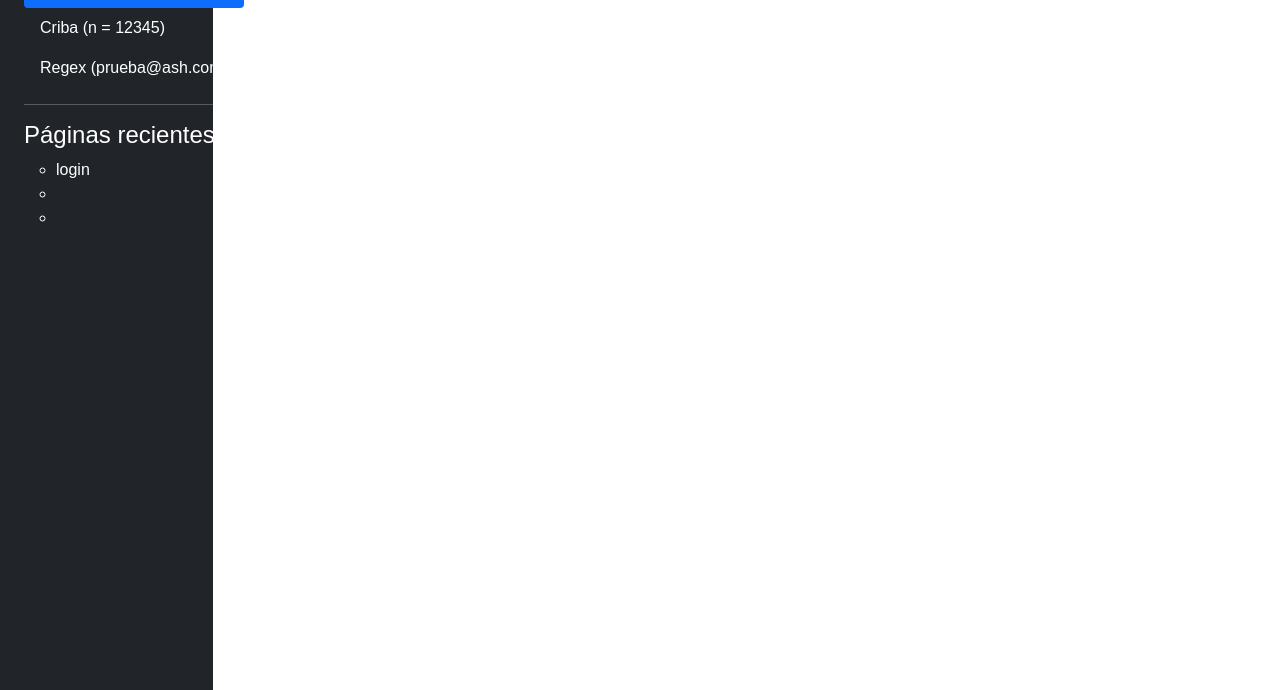
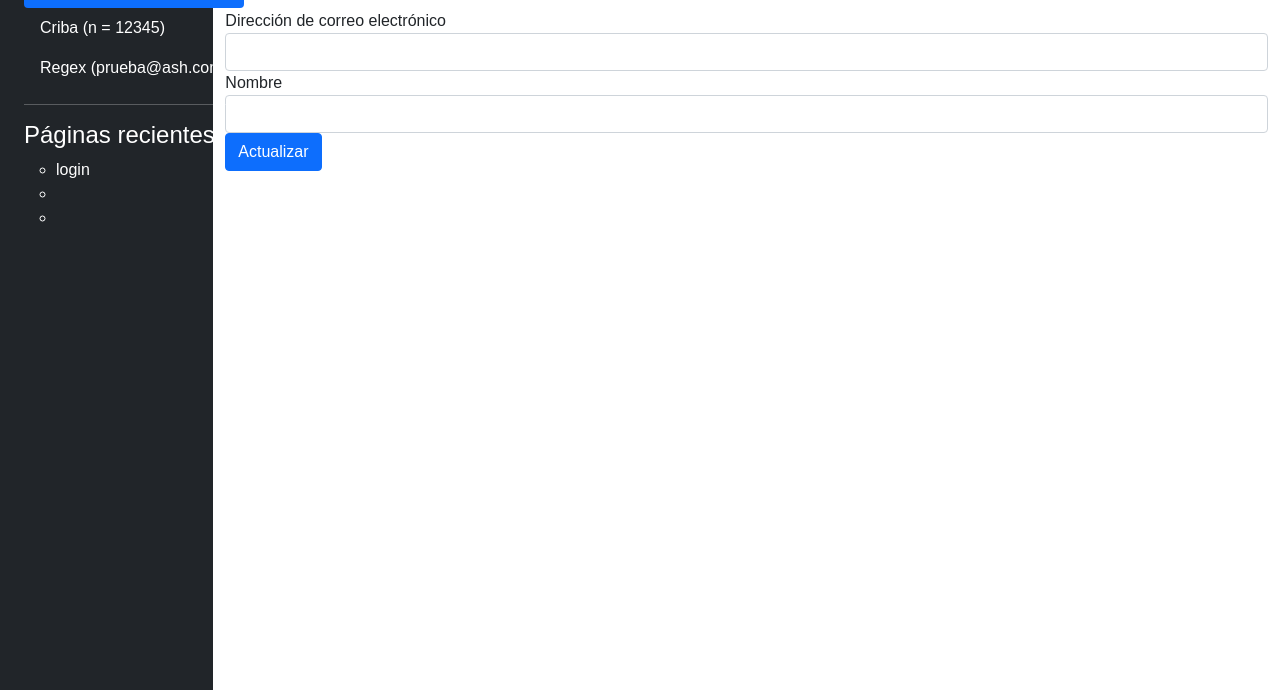
Before and after one commit to Asmilex/DAI, a Flask app: page /login in a window 1280 px wide. Shown: the part 165-855 px from the top of the page. Run offline with Flask 2, Linux system fonts and the light colour scheme; parts of the project's set-up code (start-up, migrations or seed data) failed here and were passed over.

Commit message:
Datos de los usuarios

```diff
--- a/app/app.py
+++ b/app/app.py
@@ -9,22 +9,22 @@ app = Flask(__name__, static_url_path='/static', template_folder='templates')
 app.secret_key = b'wiutqwoirjksdfjsl'
 db = PickleShareDB('./app/database')
 
+# FIXME Y DE TO
+# NO HACER ESTO EN LA VIDA REAL
+PYTHONHASHSEED = 'fdsfsljfksljfklds39042i4'
+# REPITO, QUE NO LO HAGAS
+# QUE ES HORRIBLE
+# NO TIENE SENTIDO
+# LO HAGO PORQUE ES UNA PRÁCTICA DE JUGUETE
+# QUE ESTÁ ALMACENADO ASÍ COMO ASÍ EN TEXTO PLANO.
+# ESTO Y NADA ES LO MISMO
+
 
 #
 # ──────────────────────────────────────────────────────────────────────── II ──────────
 #   :::::: S E G U N D A   P R A C T I C A : :  :   :    :     :        :          :
 # ──────────────────────────────────────────────────────────────────────────────────
 #
-
-# Requerimientos:
-#     - Barra de navegación: debe contener...
-#         - Logo del sitio
-#         - Nombre del sitio
-#         - Enlaces a otras páginas
-#         - Mini formulario con login
-#     - Menú vertical
-#     - Espacio para mostrar contenidos
-#     - Pie de página
 
 @app.route('/')
 @app.route('/index')
@@ -48,10 +48,15 @@ def login():
         if clave not in db:
             error = 'No existe el usuario en la base de datos'
         else:
+            print(clave)
+            print(db[clave])
+            print(hash(request.form['password']))
             if db[clave]["password_cipher"] != hash(request.form['password']):
                 error = 'Credenciales incorrectas'
             else:
                 params['username'] = request.form['username']
+                params['email'] = db[clave]['email']
+                params['nombre'] = db[clave]['nombre']
                 session['username'] = params['username']
 
     queue_reciente('login')
@@ -89,7 +94,9 @@ def register():
 
     if username and password:
         db['users/' + username] = {
-            "password_cipher": hash(password)
+            "password_cipher": hash(password),
+            "email": '',
+            "nombre": ''
         }
         params['username'] = username
         session['username'] = username
@@ -99,6 +106,27 @@ def register():
     params['error'] = error
 
     return render_template('login.html', **params)
+
+
+@app.route('/update_user', methods=['GET', 'POST'])
+def update_user():
+    params = {}
+
+    username = session['username']
+    clave = 'users/' + username
+
+    db[clave]['email'] = request.form['email']
+    db[clave]['nombre'] = request.form['nombre']
+
+    queue_reciente('register')
+    params['queue'] = session['queue']
+
+    params['username'] = username
+    params['email'] = db[clave]['email']
+    params['nombre'] = db[clave]['nombre']
+
+    return render_template('login.html', **params)
+
 
 #
 # ──────────────────────────────────────────────────────────────────────── I ──────────
--- a/app/templates/login.html
+++ b/app/templates/login.html
@@ -6,5 +6,17 @@
 <h1>Bienvenido</h1>
 <h2>Hola, {{ username }}</h2>
 
+<form method="POST" action='/update_user'>
+    <div class="form-group">
+        <label for="email">Dirección de correo electrónico</label>
+        <input type="email" class="form-control" id="email" name="email" aria-describedby="emailHelp" placeholder={{
+            email }}>
+        <label for="nombre">Nombre</label>
+        <input type="text" class="form-control" id="nombre" name="nombre" placeholder={{ nombre }}>
+        <!-- <small id="emailHelp" class="form-text text-muted">We'll never share your email with anyone else.</small> -->
+        <button class="btn btn-primary" type="submit">Actualizar</button>
+    </div>
+</form>
+
 {% endif %}
 {% endblock %}
```
Also changed, not shown: 2 other files.
